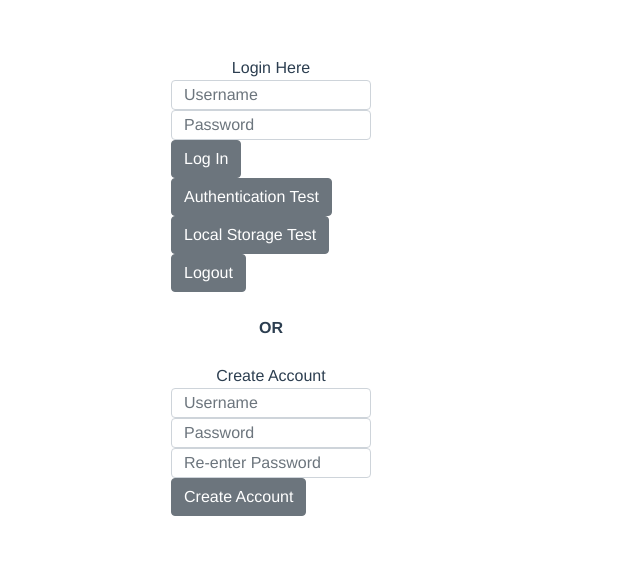
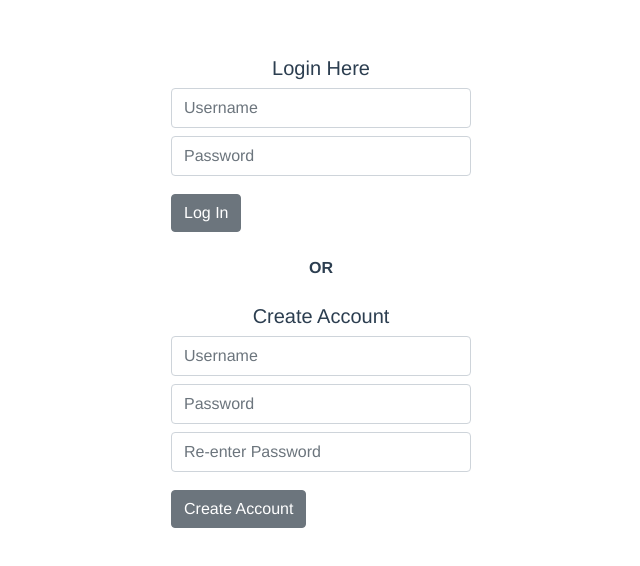
Before and after one commit to kevany23/Twitter-Clone-Project, a Vue app in the folder frontend/: page /login in a window 1280 px wide. Shown: the part 104-670 px from the top of the page, without its empty margins (341-981 px from the left). Built offline with nearby package versions, Linux system fonts and the light colour scheme; no server answers.

Commit message:
Visual update for login page

```diff
--- a/frontend/src/views/Login.vue
+++ b/frontend/src/views/Login.vue
@@ -3,7 +3,7 @@
     <div>
       <b-container fluid>
         <b-form>
-          Login Here
+          <h5>Login Here</h5>
           <b-alert
           show variant="danger"
           v-if="loginFail"
@@ -29,30 +29,10 @@
           </b-row>
           <b-row>
             <b-button
+            class="formButton"
             v-on:click="loginAuth"
             >
             Log In
-            </b-button>
-          </b-row>
-          <b-row>
-            <b-button
-            v-on:click="authenticationTest"
-            >
-              Authentication Test
-            </b-button>
-          </b-row>
-          <b-row>
-            <b-button
-            v-on:click="localStorageTest"
-            >
-              Local Storage Test
-            </b-button>
-          </b-row>
-          <b-row>
-            <b-button
-            v-on:click="logout"
-            >
-              Logout
             </b-button>
           </b-row>
         </b-form>
@@ -61,7 +41,7 @@
         <br>
         <br>
         <b-form>
-          Create Account
+          <h5>Create Account</h5>
           <b-row>
             <b-form-input
             class="loginField"
@@ -90,6 +70,7 @@
           </b-row>
           <b-row>
             <b-button
+            class="formButton"
             v-on:click="createAccount"
             >
             Create Account
@@ -172,63 +153,22 @@ export default {
     isAuthenticated() {
       return loginStorage.isLoggedIn();
     },
-    authenticationTest() {
-      const path = BACKEND_URL + 'protected';
-      axios.get(path, {
-        headers: {
-          Authorization: "Bearer " + this.access_token,
-        },
-        access_token: this.access_token,
-      })
-      .then( (res) => {
-        console.log("Succeess");
-        console.log(res);
-      }
-
-      )
-      .catch( (err) => {
-        console.log("Error");
-        console.log(err);
-        //this.$router.push('/about');
-      }
-
-      );
-    },
-    localStorageTest() {
-      console.log(loginStorage.getLoginToken());
-    },
-    logout() {
-      loginStorage.deleteLoginToken();
-      const path = BACKEND_URL + 'logout';
-      axios.get(path, {
-        headers: {
-          Authorization: "Bearer " + this.access_token,
-        }
-      })
-      .then( (res) => {
-        console.log("Success");
-        console.log(res);
-      }
-
-      )
-      .catch( (err) => {
-        console.log("Error");
-        console.log(err);
-      }
-      );
-    },
   }
 };
 </script>
 
 <style>
 .loginField {
-  height: 30px;
-  width: 200px;
+  height: 40px;
+  width: 300px;
+  margin-bottom: 8px;
 }
 #loginDiv {
   position:absolute;
   top:20%;
   left: 40%;
 }
+.formButton {
+  margin-top: 10px;
+}
 </style>
```
